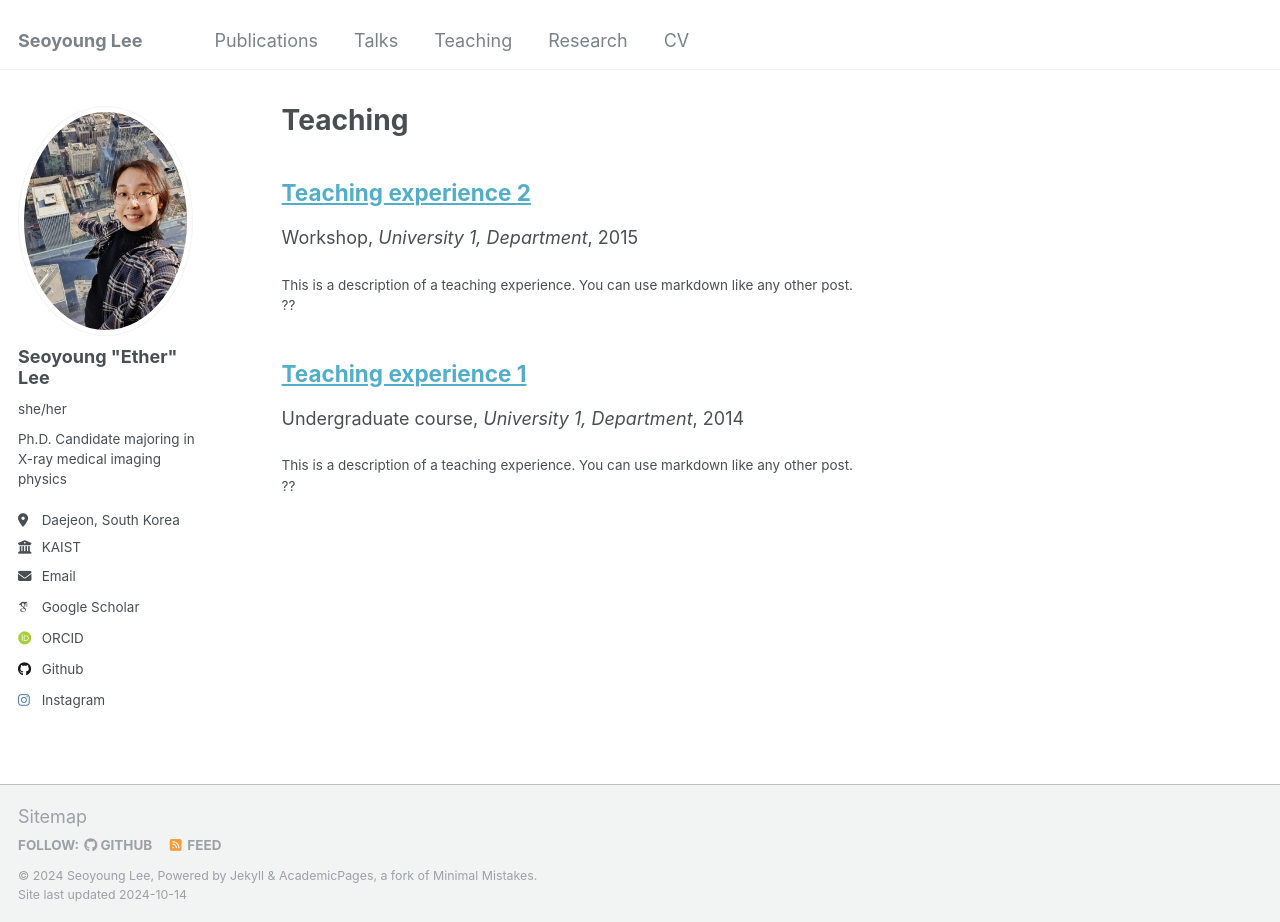
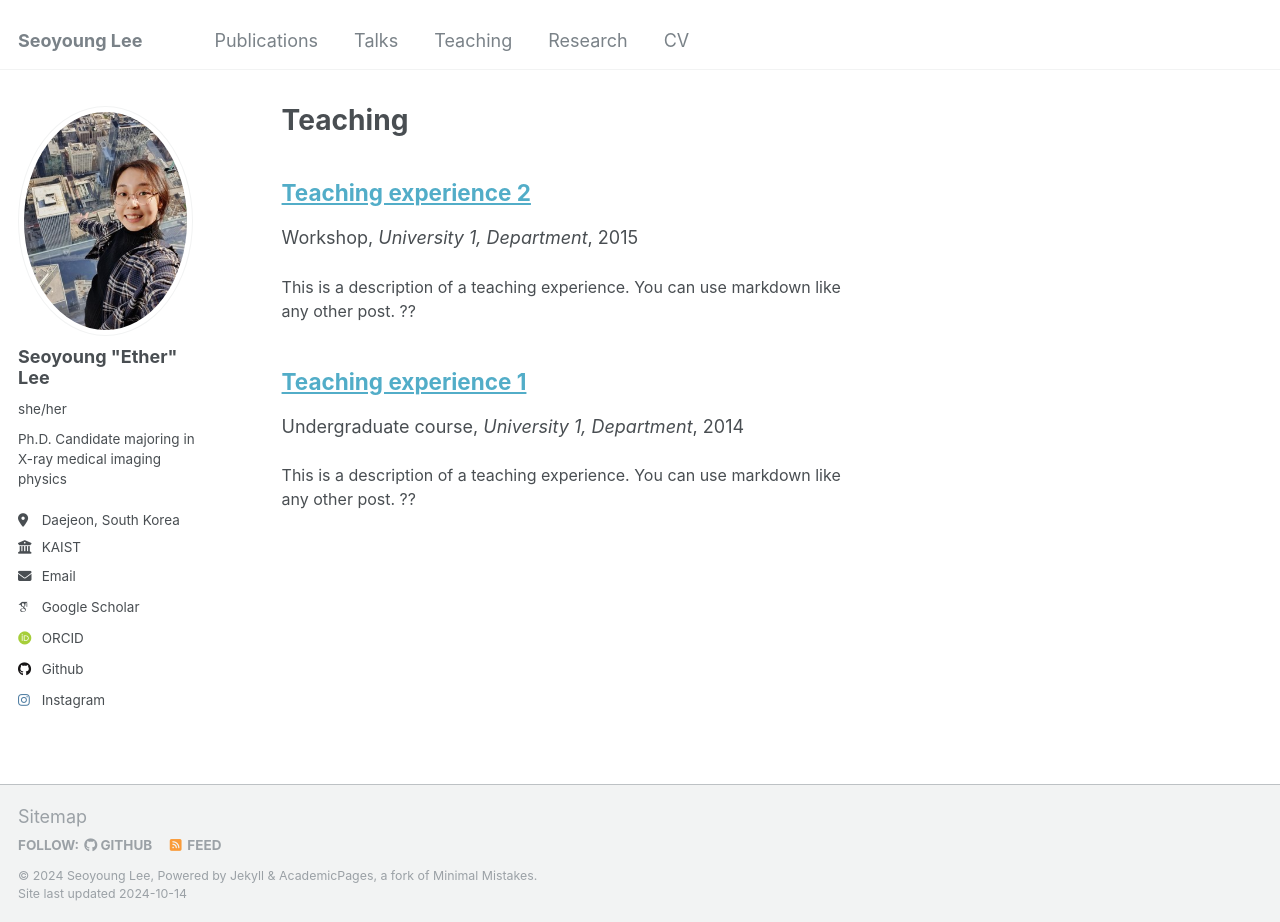
Before and after one commit to ether0/ether0.github.io, a Jekyll site: the page built from _pages/teaching.html, in a window 1280 px wide and 922 px high. Built offline with Jekyll 4.4.1, drawn with Linux system fonts in a browser that asks for light colours; some web fonts are replaced.

Commit message:
Update archive-single.html

```diff
--- a/_includes/archive-single.html
+++ b/_includes/archive-single.html
@@ -46,7 +46,7 @@
       <p> {{ post.type }}, <i>{{ post.venue }}</i>, {{ post.date | default: "1900-01-01" | date: "%Y" }} </p>
     {% elsif post.collection == 'publications' %}
       <!-- <p>Published in <i>{{ post.venue }}</i>, {{ post.date | default: "1900-01-01" | date: "%Y" }} </p> -->
-      <p class="page__date", style="font-size: smaller; margin: 0;">Published in <i>{{ post.venue }}</i>, {{ post.date | default: "1900-01-01" | date: "%Y" }} </p>
+      <p class="page__date", style="font-size: smaller;">Published in <i>{{ post.venue }}</i>, {{ post.date | default: "1900-01-01" | date: "%Y" }} </p>
     {% elsif post.date %}
      <p class="page__date"><strong><i class="fa fa-fw fa-calendar" aria-hidden="true"></i> {{ site.data.ui-text[site.locale].date_label | default: "Published:" }}</strong> <time datetime="{{ post.date | default: "1900-01-01" | date_to_xmlschema }}">{{ post.date | default: "1900-01-01" | date: "%B %d, %Y" }}</time></p>
     {% endif %}
@@ -55,9 +55,9 @@
 
     {% if post.excerpt and site.read_more != 'enabled' %}
       <!-- <p class="archive__item-excerpt" itemprop="description", style="font-size: smaller">{{ post.excerpt | markdownify }} ?? </p>-->
-      <p class="archive__item-excerpt" itemprop="description"> {{ post.excerpt | markdownify | remove: '<p>' | remove: '</p>'}} ?? </p>
+      <p class="archive__item-excerpt" itemprop="description" style="font-size: medium"> {{ post.excerpt | markdownify | remove: '<p>' | remove: '</p>'}} ?? </p>
     {% elsif post.excerpt and site.read_more == 'enabled' %}
-      <p class="archive__item-excerpt" itemprop="description">{{ post.excerpt | markdownify | remove: '<p>' | remove: '</p>' }}<strong><a href="{{ base_path }}{{ post.url }}" rel="permalink"> Read more</a></strong></p>
+      <p class="archive__item-excerpt" itemprop="description" style="font-size: medium">{{ post.excerpt | markdownify | remove: '<p>' | remove: '</p>' }}<strong><a href="{{ base_path }}{{ post.url }}" rel="permalink"> Read more</a></strong></p>
     {% endif %}
 
     {% if post.citation and post.paperurl and post.slidesurl %}
```
